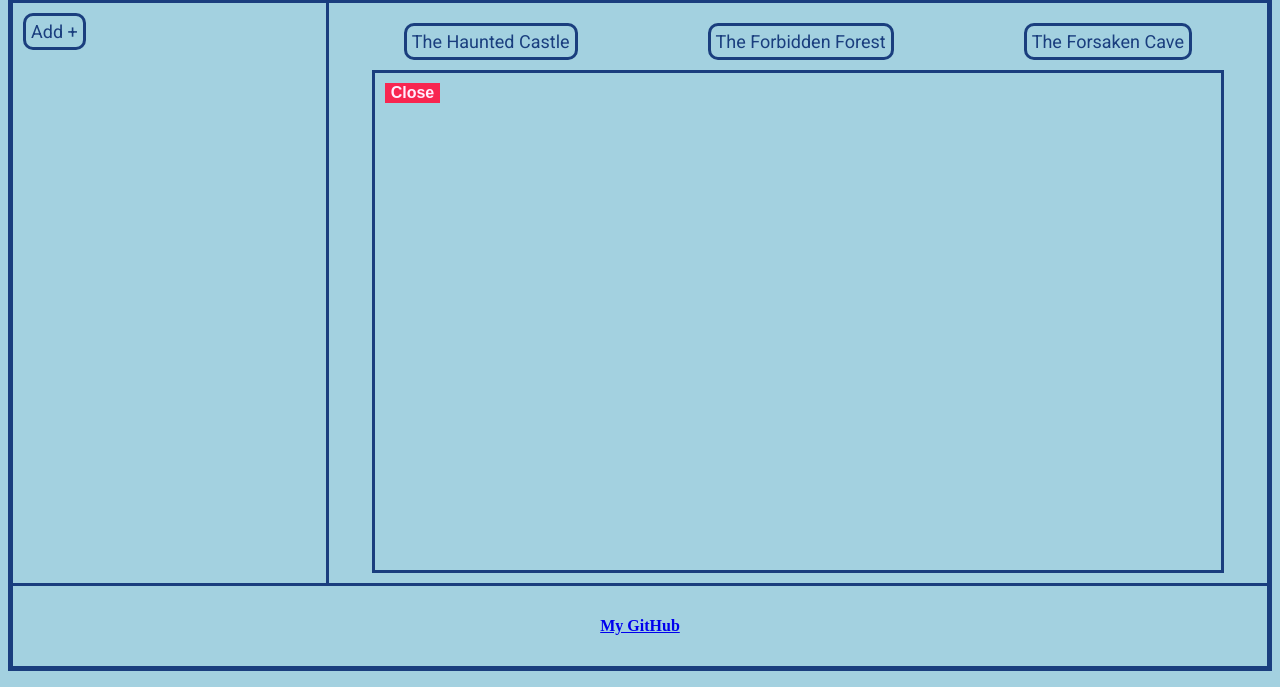
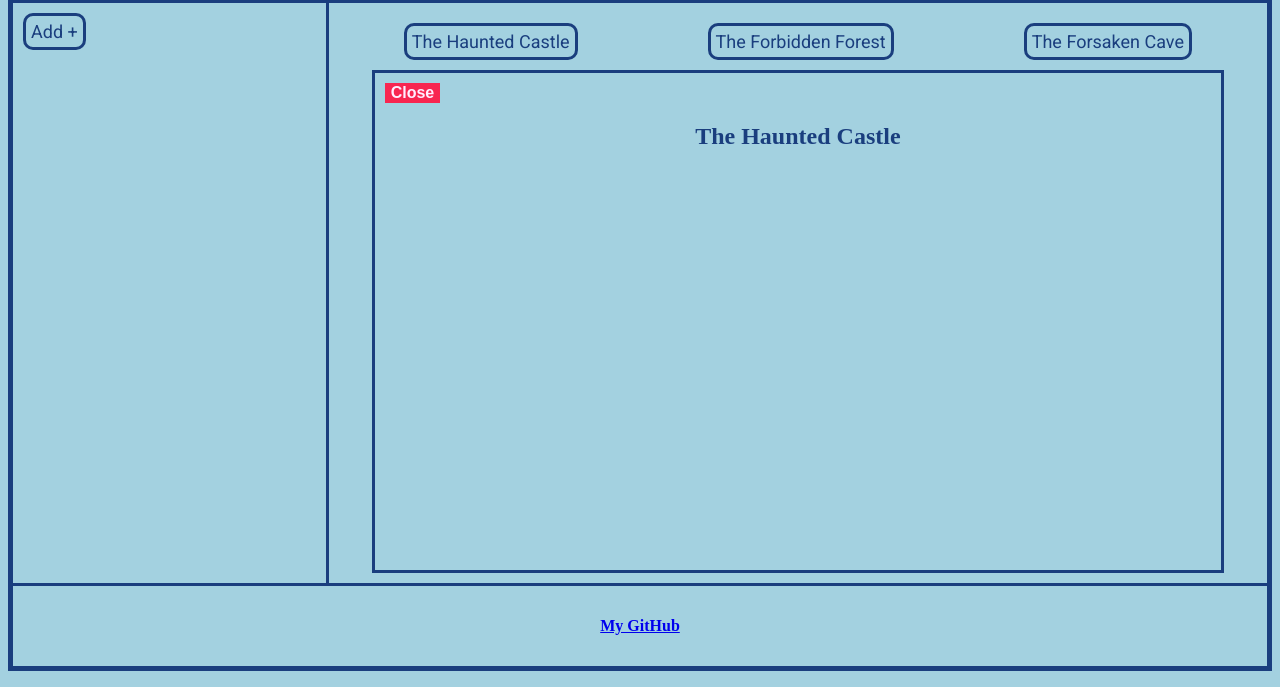
Before and after one commit to DragosNH/RP_v2, a plain HTML site: page index.html in a window 1280 px wide. Both pictures are taken after a click on the button "The Haunted Castle". Shown: the part 113-800 px from the top of the page. Drawn offline with Linux system fonts and the light colour scheme; a web font is replaced by a local one.

Commit message:
title added to the scene

```diff
--- a/places.js
+++ b/places.js
@@ -8,9 +8,11 @@ const maxPlaces = 1;
 
 const castleAdventure = () => {
     if(currentPlaces < maxPlaces){
+        // --------- Container ---------
         const castleContainer = document.createElement("div");
         castleContainer.classList.add("area-container");
 
+        // --------- Remove Button ---------
         let removeBtn = document.createElement("button");
         removeBtn.classList.add("removeBtn");
         removeBtn.innerText = "Close";
@@ -20,8 +22,14 @@ const castleAdventure = () => {
             currentPlaces--;
         }
 
+        // --------- Title ---------
+        const title = document.createElement("h2");
+        title.innerText = "The Haunted Castle"
+        title.classList.add("scene-title");
+
         areas.appendChild(castleContainer);
         castleContainer.appendChild(removeBtn);
+        castleContainer.appendChild(title);
         currentPlaces++;
     } else {
         castleBtn.classList.add("active");
--- a/style.css
+++ b/style.css
@@ -227,3 +227,7 @@ body {
     height: 90%;
     overflow-y: scroll;
 }
+
+.scene-title{
+    text-align: center;
+}
```
